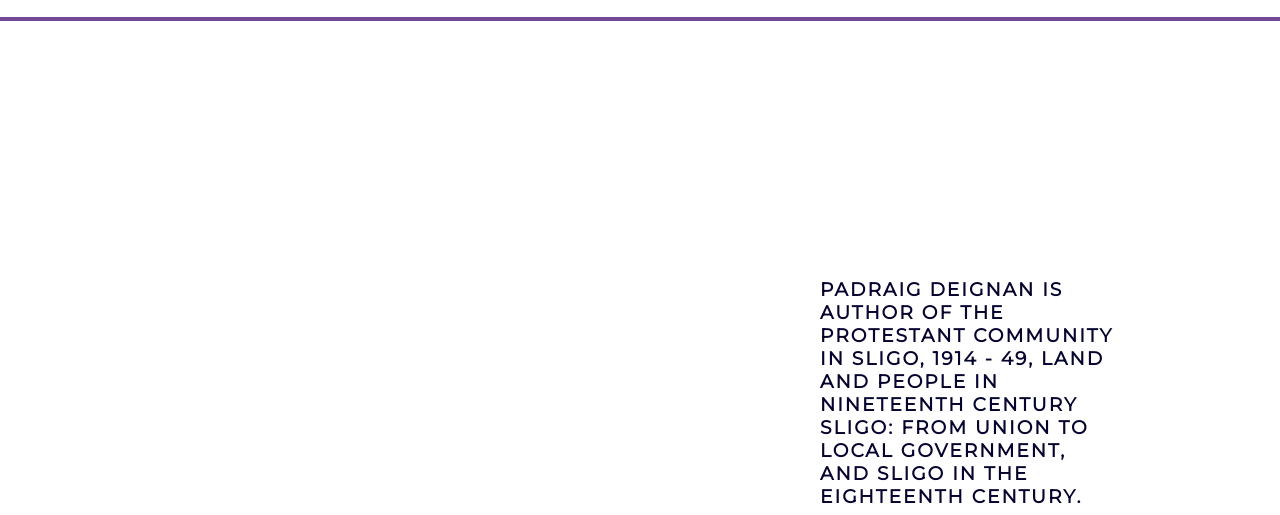
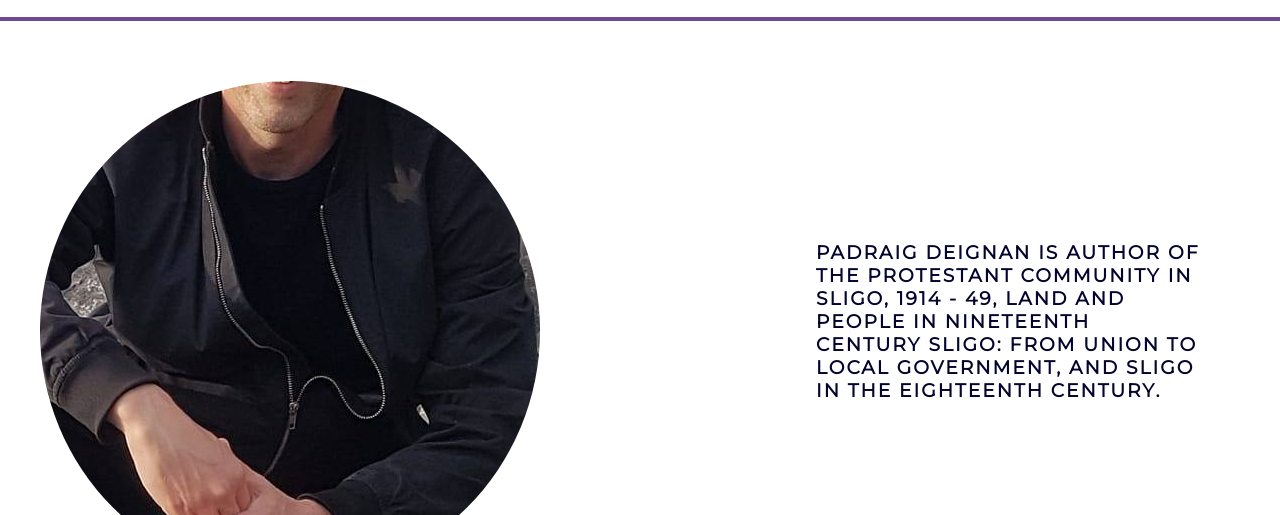
Before and after one commit to Johnathonanon/padraig-deignan, a plain HTML site: page index.html in a window 1280 px wide. Shown: the part 182-697 px from the top of the page. Drawn offline with Linux system fonts and the light colour scheme.

Commit message:
Add style to hero image and description

```diff
--- a/assets/css/style.css
+++ b/assets/css/style.css
@@ -76,6 +76,10 @@ h2 {
     color:#04042f;
 }
 
+#social-media-head i:hover {
+    color: #724894
+}
+
 /* heading style */
 
 #main-heading {
@@ -89,17 +93,29 @@ h2 {
 
 /* welcome section style */
 
+#image-container {
+    float: left;
+    width: 500px;
+    height: 500px;
+    padding: 0 auto;
+    margin: 40px 0 0 40px;
+}
+
+#hero-image {
+    background: url('../images/204914408_10158932278797626_5898704072843868546_n.jpg') no-repeat center center;
+    height: 100%;
+    border-radius: 50%;
+}
+
 #hero-description {
+    float: right;
+    width: 30%;
     font-size: 100%;
     font-family: Montserrat, sans-serif;
     text-transform: uppercase;
     letter-spacing: 2px;
-    width: 300px;
-    height: 300px;
-    padding: 10px;
-    bottom: 30px;
-    right: 150px;
-    position: absolute;
+    padding-top: 200px;
+    padding-right: 80px;
 }
 
 /* footer style */
@@ -125,6 +141,7 @@ footer a {
     font-size: 150%;
     letter-spacing: 4px;
     line-height: 50px;
+    padding-top: 20px;
 }
 
 #social-media-foot li {
@@ -137,6 +154,10 @@ footer a {
     color: white;
 }
 
+#social-media-foot i:hover {
+    color: #04042f;
+}
+
 #copyright {
     float: left;
     padding-top: 40px;
--- a/index.html
+++ b/index.html
@@ -59,8 +59,8 @@
         <h2>Historian and Author</h2>
     </section>
     <section id="hero-section">
-        <div id="image container">
-            <div id="hero image">
+        <div id="image-container">
+            <div id="hero-image">
 
             </div>
         </div>
```
